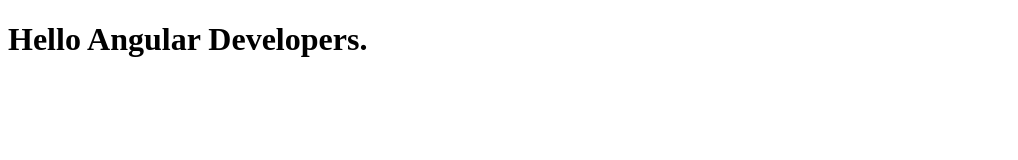
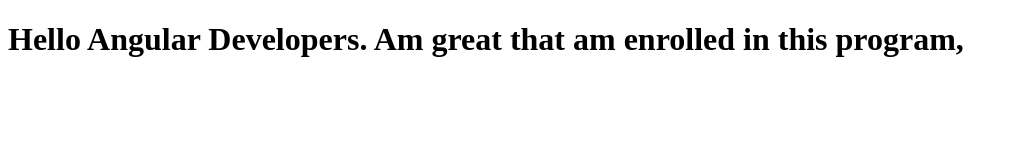
Before and after one commit to David-Gyavi/Proof_project, a plain HTML site: page index.html in a window 1280 px wide. Shown: the whole page, without its empty margins (0-1018 px from the left). Drawn offline with Linux system fonts and the light colour scheme.

Commit message:
html file modified

```diff
--- a/index.html
+++ b/index.html
@@ -5,6 +5,6 @@
     <title>Angular</title>
   </head>
   <body>
-      <h1>Hello Angular Developers.</h1>
+      <h1>Hello Angular Developers. Am great that am enrolled in this program,</h1>
   </body>
 </html>
```
